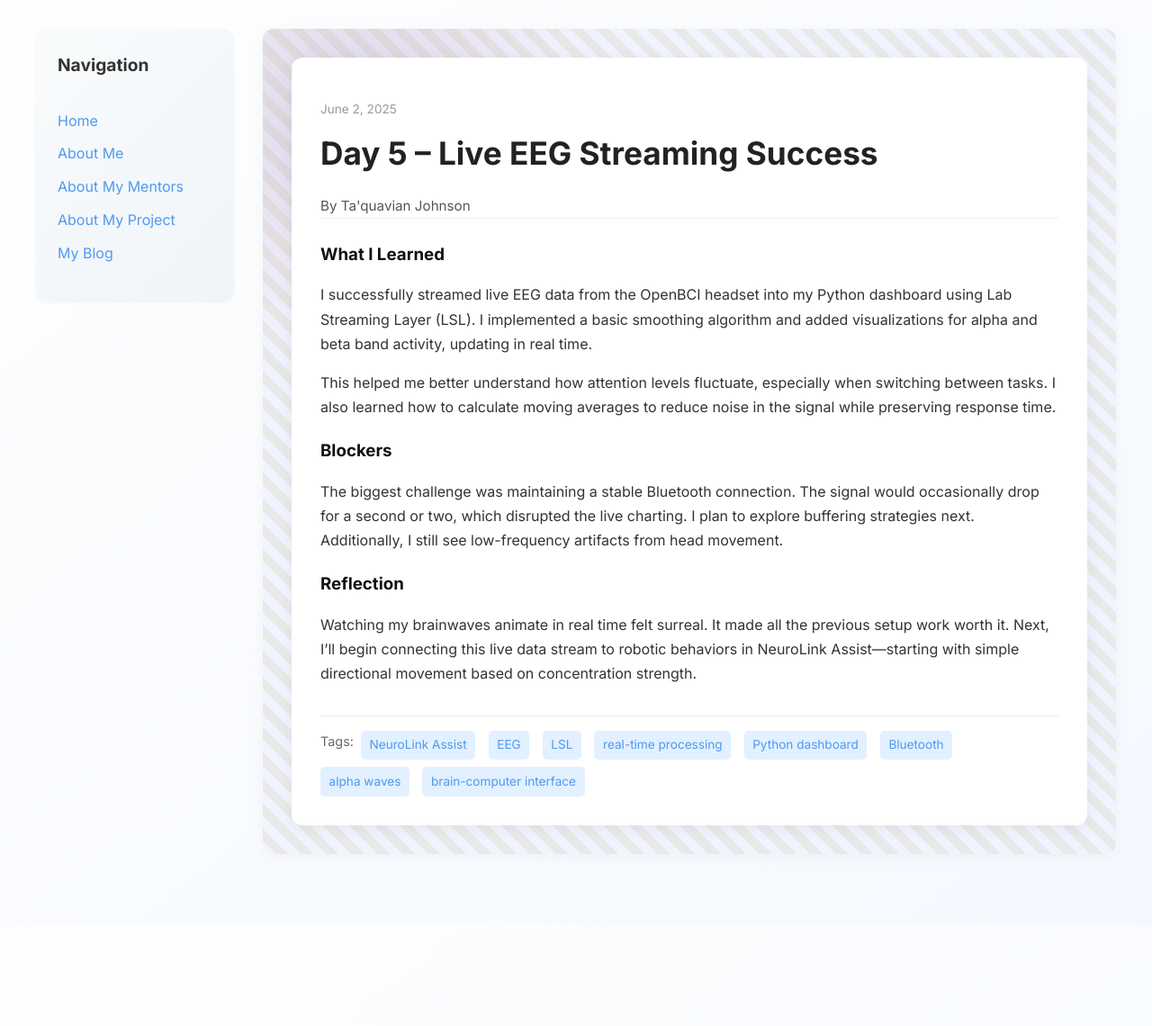
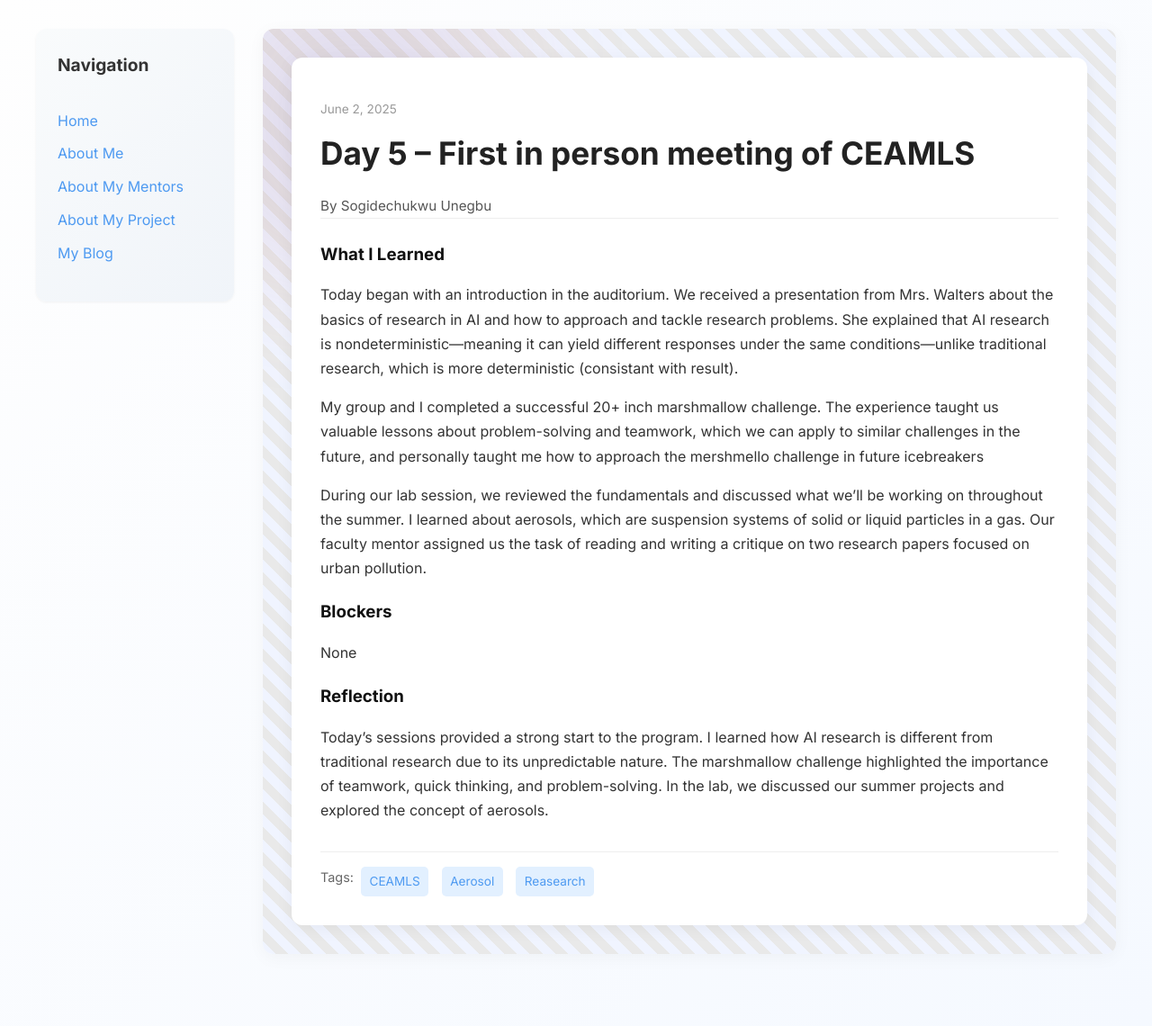
Before and after one commit to UnegbuSogidechukwu/UnegbuSogidechukwu.github.io, a Jekyll site: the page built from _posts/2025-06-02-day-5.md, in a window 1280 px wide. Shown: the whole page at 90% size. Built offline with Jekyll 4.4.1, drawn with Linux system fonts in a browser that asks for light colours; before the commit the page ends 1029 px from its top, so only the background shows below that.

Commit message:
Update 2025-06-02-day-5.md

```diff
--- a/_posts/2025-06-02-day-5.md
+++ b/_posts/2025-06-02-day-5.md
@@ -1,19 +1,21 @@
 ---
 layout: post
-title: "Day 5 – Live EEG Streaming Success"
+title: "Day 5 – First in person meeting of CEAMLS"
 date: 2025-06-02
-author: Ta'quavian Johnson
+author: Sogidechukwu Unegbu
 permalink: /day5.html
-tags: ["NeuroLink Assist", "EEG", "LSL", "real-time processing", "Python dashboard", "Bluetooth", "alpha waves", "brain-computer interface"]
+tags: ["CEAMLS", "Aerosol", "Reasearch"]
 
 what_i_learned: |
-  I successfully streamed live EEG data from the OpenBCI headset into my Python dashboard using Lab Streaming Layer (LSL). I implemented a basic smoothing algorithm and added visualizations for alpha and beta band activity, updating in real time.
+  Today began with an introduction in the auditorium. We received a presentation from Mrs. Walters about the basics of research in AI and how to approach and tackle research problems. She explained that AI research is nondeterministic—meaning it can yield different responses under the same conditions—unlike traditional research, which is more deterministic (consistant with result).
 
-  This helped me better understand how attention levels fluctuate, especially when switching between tasks. I also learned how to calculate moving averages to reduce noise in the signal while preserving response time.
+  My group and I completed a successful 20+ inch marshmallow challenge. The experience taught us valuable lessons about problem-solving and teamwork, which we can apply to similar challenges in the future, and personally taught me how to approach the mershmello challenge in future icebreakers
+
+  During our lab session, we reviewed the fundamentals and discussed what we’ll be working on throughout the summer. I learned about aerosols, which are suspension systems of solid or liquid particles in a gas. Our faculty mentor assigned us the task of reading and writing a critique on two research papers focused on urban pollution.
 
 blockers: |
-  The biggest challenge was maintaining a stable Bluetooth connection. The signal would occasionally drop for a second or two, which disrupted the live charting. I plan to explore buffering strategies next. Additionally, I still see low-frequency artifacts from head movement.
+  None
 
 reflection: |
-  Watching my brainwaves animate in real time felt surreal. It made all the previous setup work worth it. Next, I’ll begin connecting this live data stream to robotic behaviors in NeuroLink Assist—starting with simple directional movement based on concentration strength.
+  Today’s sessions provided a strong start to the program. I learned how AI research is different from traditional research due to its unpredictable nature. The marshmallow challenge highlighted the importance of teamwork, quick thinking, and problem-solving. In the lab, we discussed our summer projects and explored the concept of aerosols.
 ---
```
